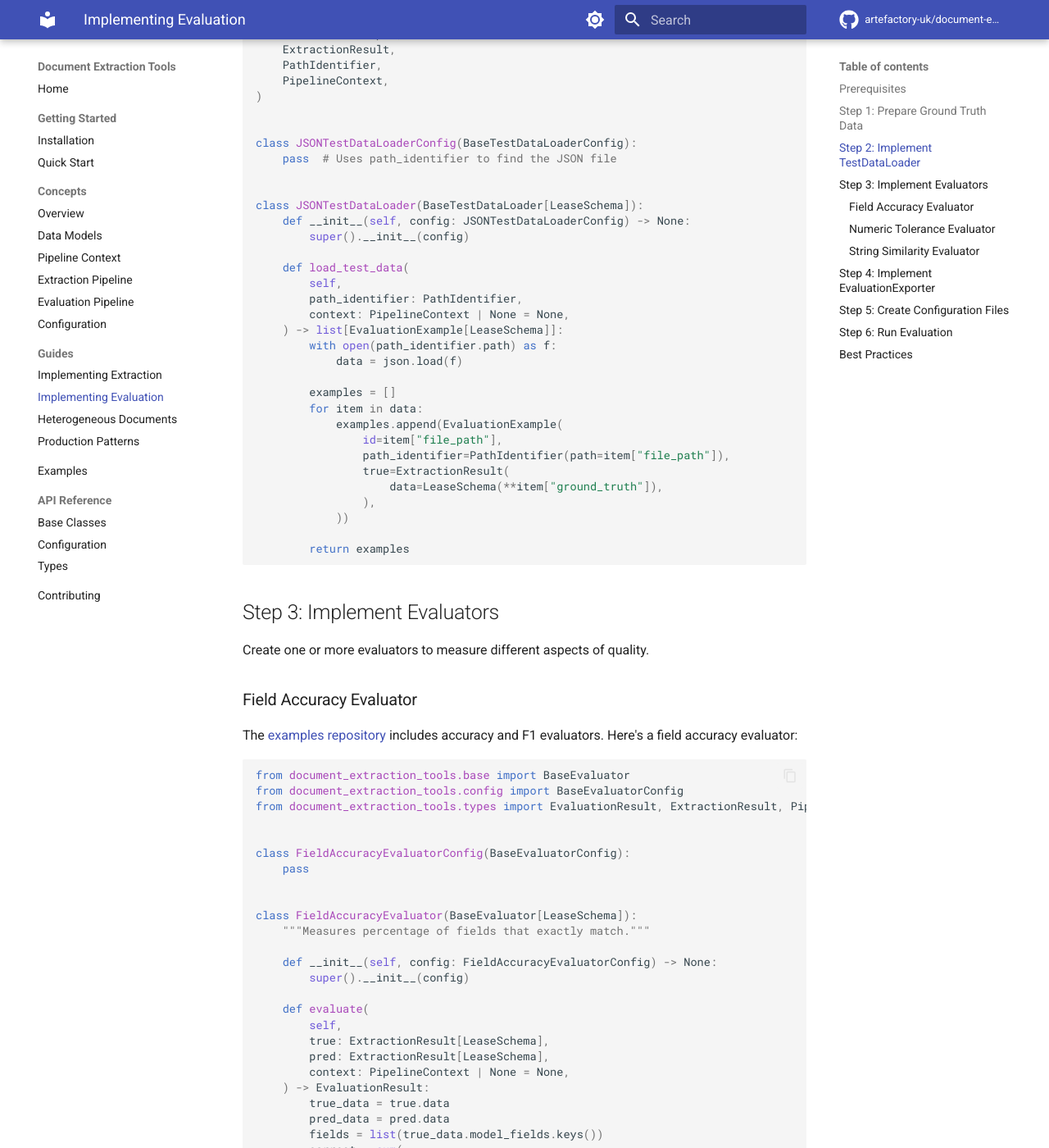
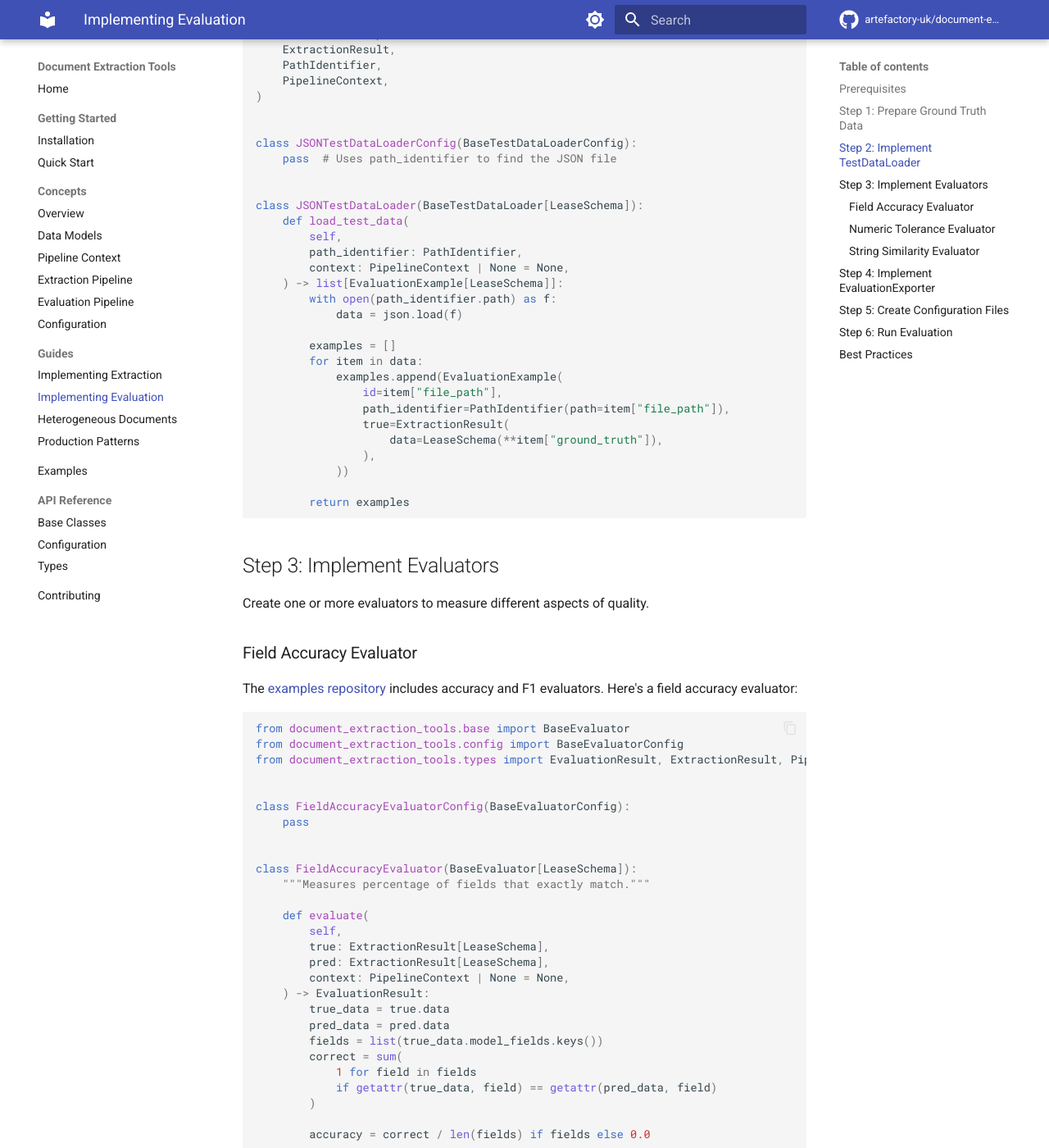
Before and after one commit to artefactory-uk/document-extraction-tools, an MkDocs documentation site: the page built from docs/guides/implementing-evaluation.md, in a window 1280 px wide and 1400 px high, scrolled down 1497 px. Shown: the whole window at 82% size. Built offline with MkDocs 1.6.1 and Material for MkDocs 9.7.7, drawn with Linux system fonts in a browser that asks for light colours; comment, search, counter and statistics services are not loaded.

Commit message:
Pass full pipeline config to components in docs
Remove unnecessary __init__ from JSONTestDataLoader and
FieldAccuracyEvaluator. Update all component initialization to
pass the full pipeline config instead of individual sub-configs,
matching the actual base class signatures.

Co-Authored-By: Claude Opus 4.6 <noreply@anthropic.com>

```diff
--- a/docs/guides/implementing-evaluation.md
+++ b/docs/guides/implementing-evaluation.md
@@ -73,9 +73,6 @@ class JSONTestDataLoaderConfig(BaseTestDataLoaderConfig):
 
 
 class JSONTestDataLoader(BaseTestDataLoader[LeaseSchema]):
-    def __init__(self, config: JSONTestDataLoaderConfig) -> None:
-        super().__init__(config)
-
     def load_test_data(
         self,
         path_identifier: PathIdentifier,
@@ -117,9 +114,6 @@ class FieldAccuracyEvaluatorConfig(BaseEvaluatorConfig):
 
 class FieldAccuracyEvaluator(BaseEvaluator[LeaseSchema]):
     """Measures percentage of fields that exactly match."""
-
-    def __init__(self, config: FieldAccuracyEvaluatorConfig) -> None:
-        super().__init__(config)
 
     def evaluate(
         self,
```
Also changed, not shown: other parts of docs/guides/implementing-evaluation.md (+1 -1 lines), docs/concepts/evaluation-pipeline.md (+1 -1 lines), docs/getting-started/quickstart.md (+1 -1 lines), docs/guides/heterogeneous-documents.md (+2 -2 lines), docs/guides/implementing-extraction.md (+1 -1 lines).
